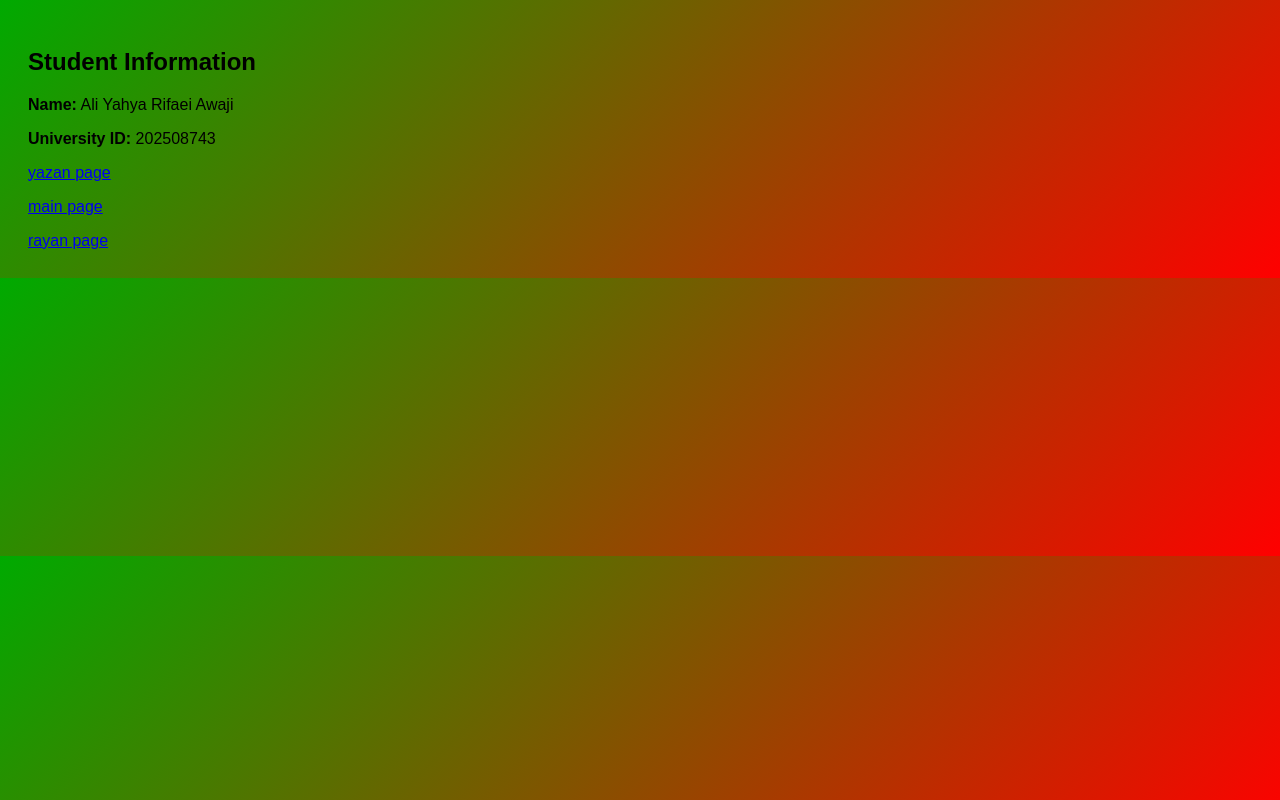
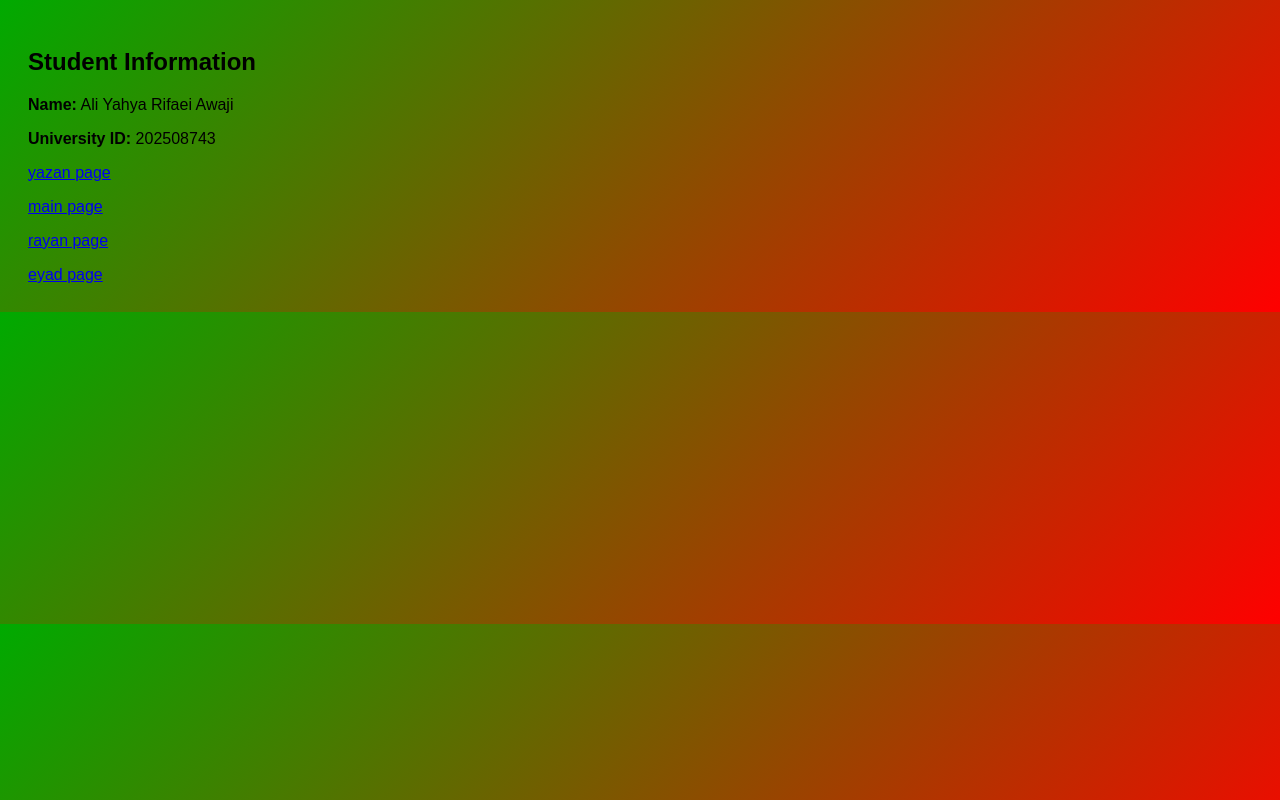
Before and after one commit to yazanmansour12/39am-4, a plain HTML site: page index.html in a window 1280 px wide. Drawn offline with Linux system fonts and the light colour scheme.

Commit message:
Fix HTML structure and add missing links

```diff
--- a/index.html
+++ b/index.html
@@ -30,6 +30,9 @@
            <p></p> <a href="https://yazanmansour12.github.io/ryan/" class="link-button" target="_blank">
 
      rayan  page
+               <p></p> <a href="https://yazanmansour12.github.io/ryan/" class="link-button" target="_blank">
+
+     eyad  page
 
 </body>
 
```
